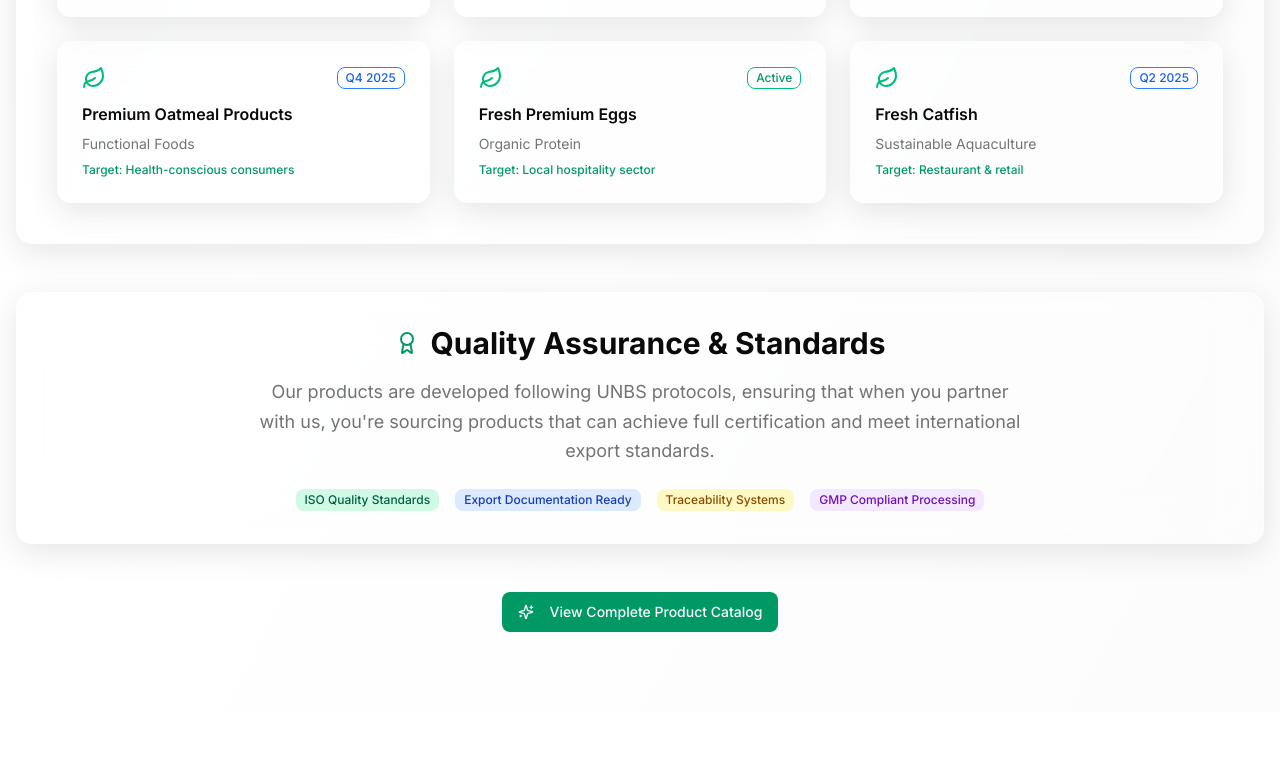
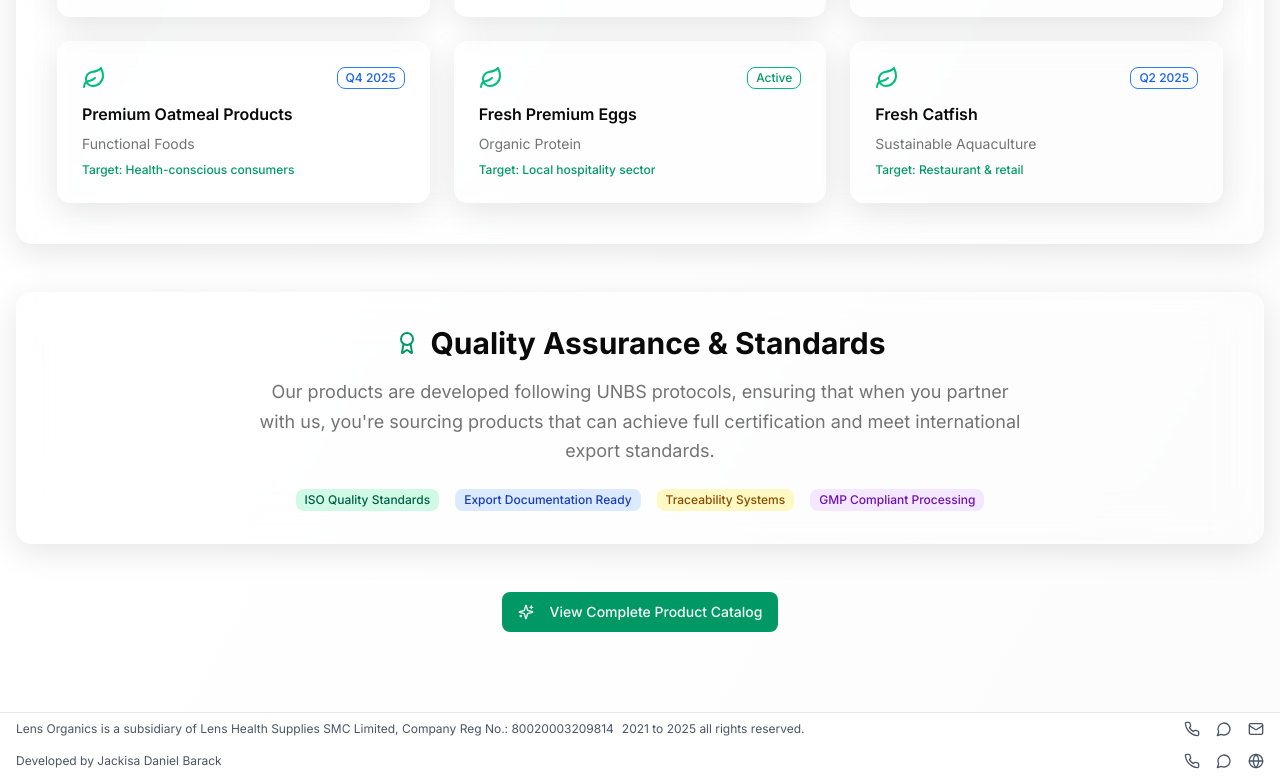
Before and after one commit to bjackisa/lens-organics, a Next.js app: page / in a window 1280 px wide. Shown: the part 5334-6111 px from the top of the page. Before the commit the page ends 6046 px from the top, so only its background shows below. Built offline with nearby package versions, Linux system fonts and the light colour scheme.

Commit message:
feat: add footer with company and developer credits

```diff
--- a/app/layout.tsx
+++ b/app/layout.tsx
@@ -3,6 +3,7 @@ import type { Metadata } from "next"
 import { Inter } from "next/font/google"
 import { ThemeProvider } from "@/components/theme-provider"
 import { Preloader } from "@/components/preloader"
+import { Footer } from "@/components/footer"
 import "./globals.css"
 
 const inter = Inter({
@@ -30,6 +31,7 @@ export default function RootLayout({
         <ThemeProvider attribute="class" defaultTheme="light" enableSystem disableTransitionOnChange>
           <Preloader />
           {children}
+          <Footer />
         </ThemeProvider>
       </body>
     </html>
--- /dev/null
+++ b/components/footer.tsx
@@ -0,0 +1,47 @@
+import { Phone, MessageCircle, Mail, Globe } from "lucide-react"
+
+export function Footer() {
+  const currentYear = new Date().getFullYear()
+  return (
+    <footer className="w-full border-t border-gray-200 text-xs text-gray-600">
+      <div className="container mx-auto flex flex-col gap-2 py-2 px-4 md:flex-row md:items-center md:justify-between">
+        <div className="flex flex-col gap-1 text-center md:flex-row md:items-center md:gap-2 md:text-left">
+          <span>
+            Lens Organics is a subsidiary of Lens Health Supplies SMC Limited, Company Reg No.: 80020003209814
+          </span>
+          <span>2021 to {currentYear} all rights reserved.</span>
+        </div>
+        <div className="flex items-center justify-center gap-4 md:justify-start">
+          <a href="tel:256772614807" aria-label="Call Lens Organics">
+            <Phone className="h-4 w-4" />
+          </a>
+          <a href="https://wa.me/256772614807" aria-label="Chat on WhatsApp">
+            <MessageCircle className="h-4 w-4" />
+          </a>
+          <a href="mailto:256772614807" aria-label="Email Lens Organics">
+            <Mail className="h-4 w-4" />
+          </a>
+        </div>
+      </div>
+      <div className="container mx-auto flex flex-col items-center gap-2 py-2 px-4 md:flex-row md:justify-between">
+        <span>Developed by Jackisa Daniel Barack</span>
+        <div className="flex items-center gap-4">
+          <a href="tel:256760570331" aria-label="Call Jackisa Daniel Barack">
+            <Phone className="h-4 w-4" />
+          </a>
+          <a href="https://wa.me/256702860347" aria-label="Chat with Jackisa Daniel Barack">
+            <MessageCircle className="h-4 w-4" />
+          </a>
+          <a
+            href="https://my.jackisa.com"
+            target="_blank"
+            rel="noopener noreferrer"
+            aria-label="Visit Jackisa Daniel Barack's website"
+          >
+            <Globe className="h-4 w-4" />
+          </a>
+        </div>
+      </div>
+    </footer>
+  )
+}
```
